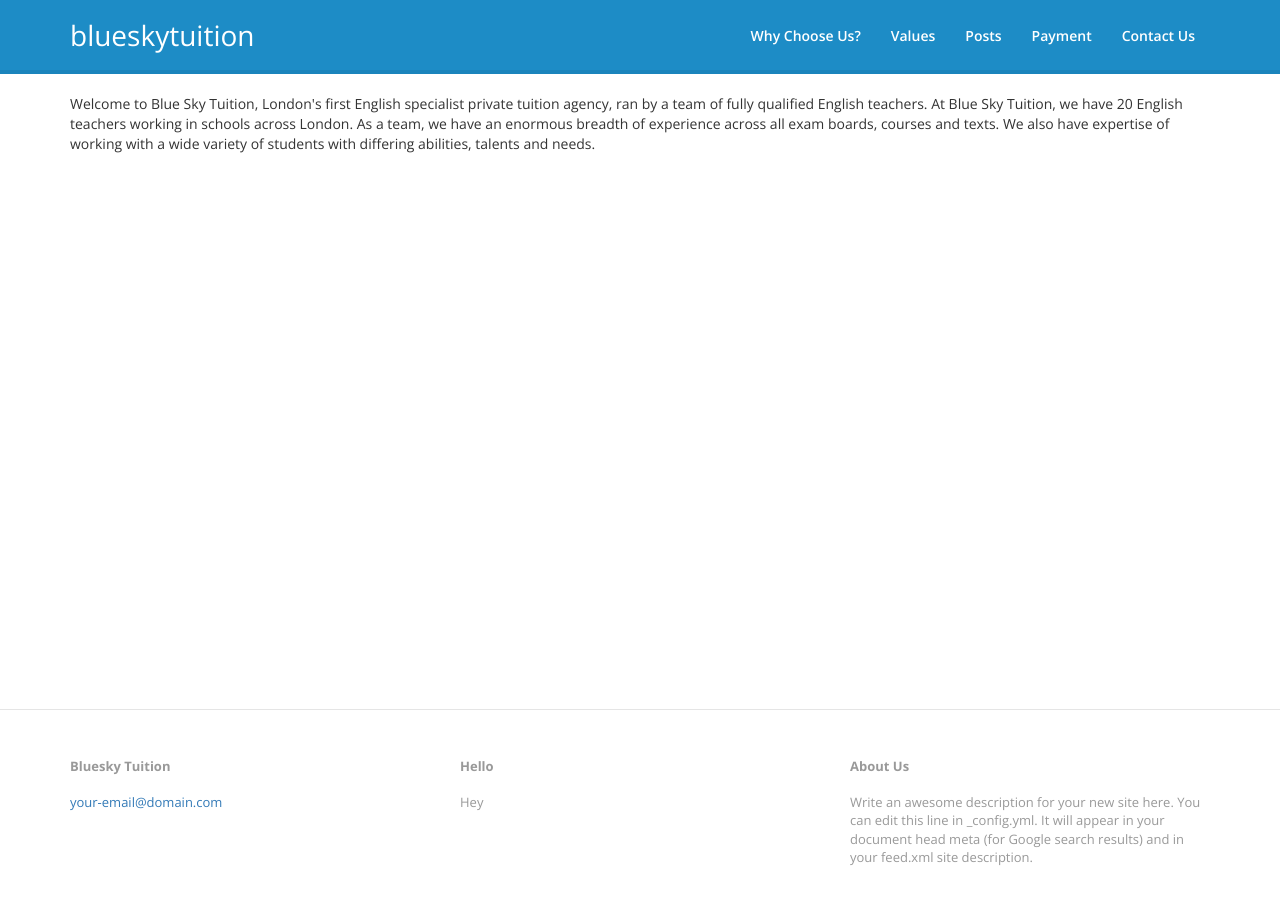
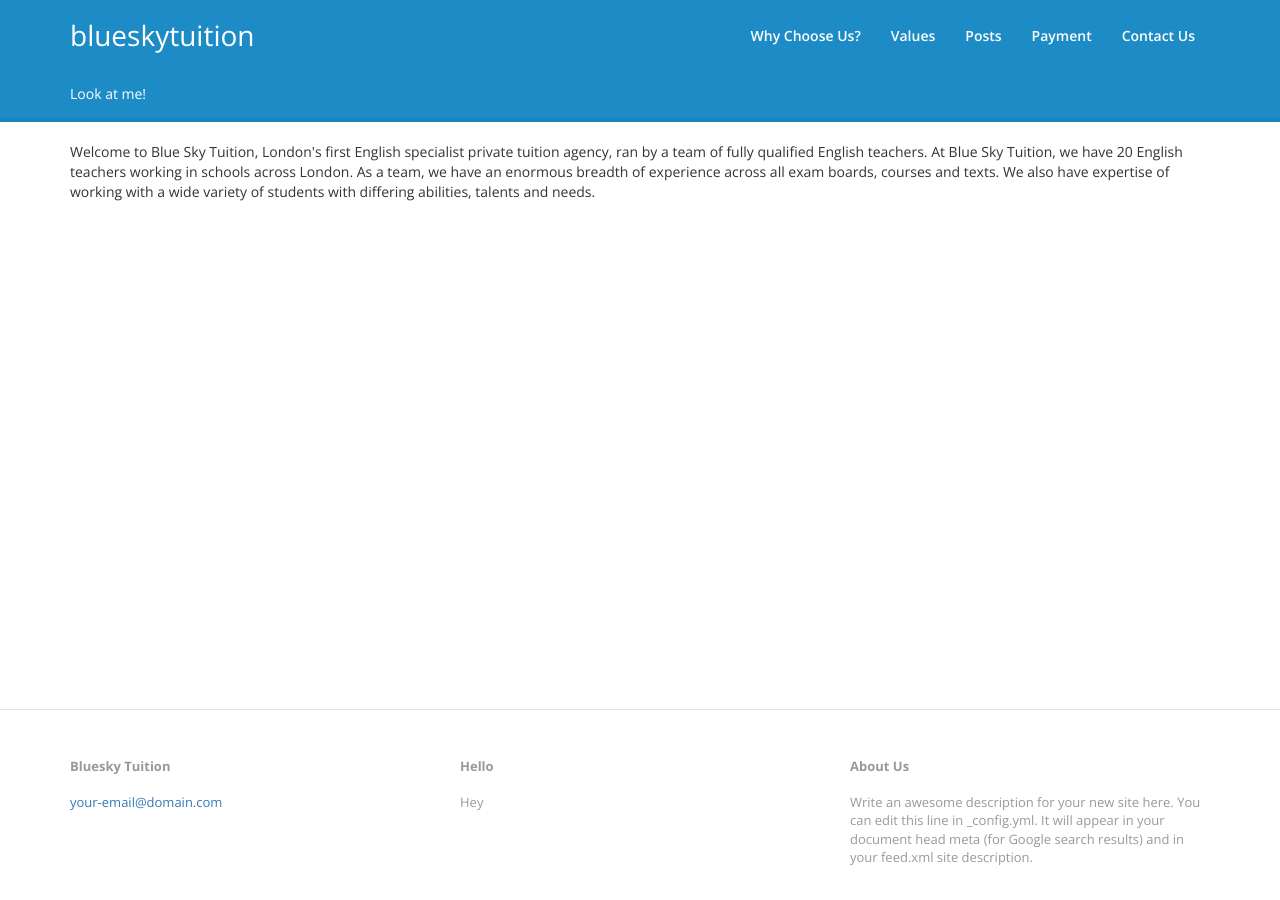
Before and after one commit to 01taylop/blue-sky-tuition, a Jekyll site: the page built from index.html, in a window 1280 px wide. Built offline with Jekyll 4.4.1, drawn with Linux system fonts in a browser that asks for light colours.

Commit message:
Add a concept of features to add interesting hero units to pages

```diff
--- /dev/null
+++ b/_includes/features/home.html
@@ -0,0 +1,5 @@
+<div class="feature">
+  <div class="container">
+    <p>Look at me!</p>
+  </div>
+</div>
--- a/_includes/header.html
+++ b/_includes/header.html
@@ -1,4 +1,4 @@
-<header class="header">
+<header class="header {% if page.feature %}header-feature{% endif %}">
   <nav class="navbar" role="navigation">
     <div class="container">
       <div class="navbar-header">
--- a/_sass/_theme.scss
+++ b/_sass/_theme.scss
@@ -3,3 +3,4 @@ $brand-color: #6a99e2;
 
 $header-bg: #1D8CC6;
 $header-color: #ffffff;
+$header-border: 4px solid #1a84bc;
--- /dev/null
+++ b/_sass/partials/_features.scss
@@ -0,0 +1,8 @@
+/* HOME FEATURE
+----------------------------------------------------------*/
+.feature {
+  margin-bottom: 20px;
+  color: #fff;
+  border-bottom: $header-border;
+  background-color: $header-bg;
+}
--- a/_sass/partials/_header.scss
+++ b/_sass/partials/_header.scss
@@ -7,7 +7,7 @@ $menu-button-width: 30px;
   .navbar {
     margin: 0 0 20px 0;
     border: none;
-    border-bottom: 4px solid #1a84bc;
+    border-bottom: $header-border;
     background-color: $header-bg;
 
     @include border-radius(0px);
@@ -95,4 +95,10 @@ $menu-button-width: 30px;
       }
     }
   }
+  &.header-feature {
+    .navbar {
+      margin: 0;
+      border: none;
+    }
+  }
 }
--- a/css/main.scss
+++ b/css/main.scss
@@ -9,5 +9,6 @@
   "theme",
   "mixins/all",
   "partials/base",
-  "partials/header"
+  "partials/header",
+  "partials/features"
 ;
--- a/index.html
+++ b/index.html
@@ -1,5 +1,6 @@
 ---
 layout: default
+feature: home
 ---
 
 Welcome to Blue Sky Tuition, London's first English specialist private tuition agency, ran by a team of fully qualified English teachers.
```
Also changed, not shown: other parts of _includes/header.html (+3 -0 lines).
